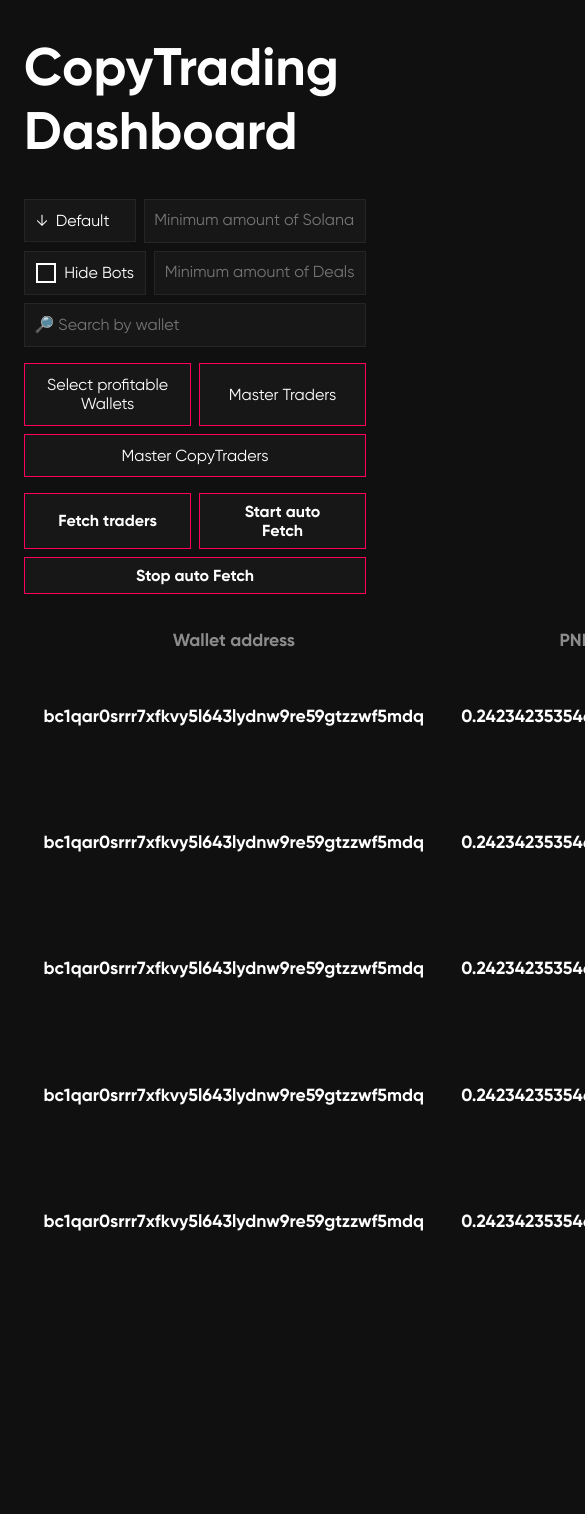
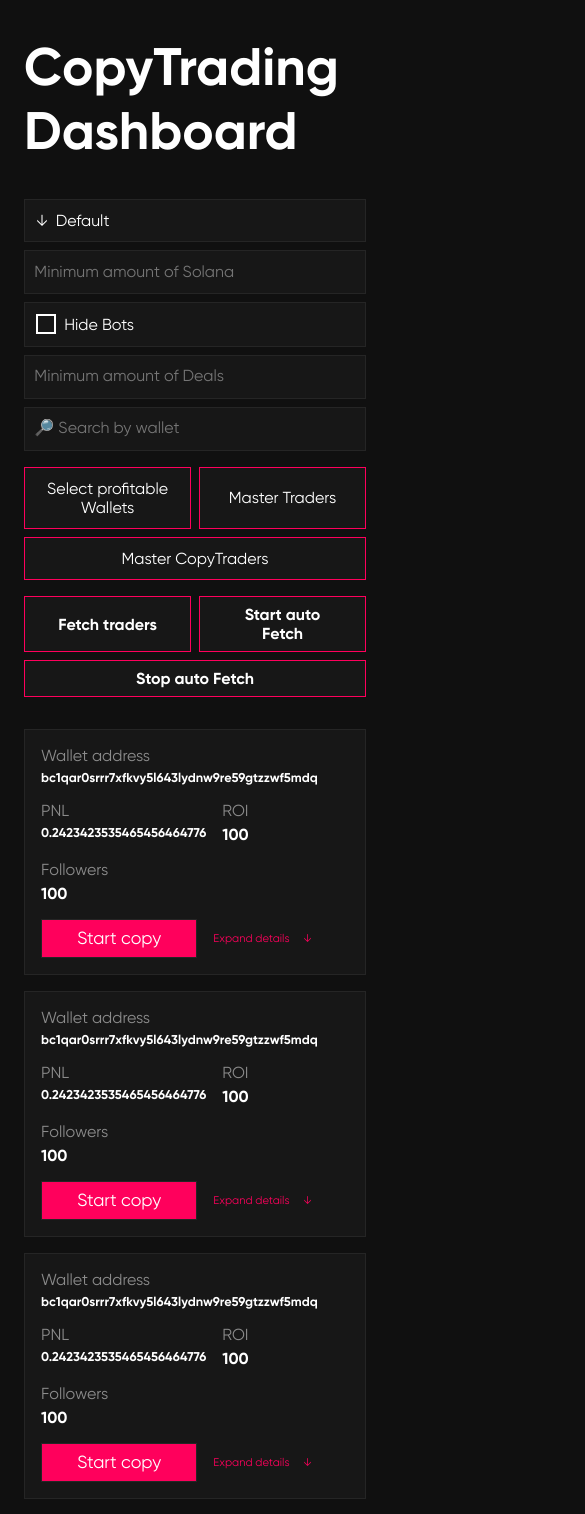
Before and after one commit to LaineZ/trading-table, an Angular app: page / in a window 390 px wide. Shown: the top 1514 px of the page, 585 px wide, since content can reach past the window. Before the commit the page ends 1293 px from the top, so only its background shows below. Built offline with nearby package versions, Linux system fonts and the light colour scheme.

Commit message:
Mobile adopatation

```diff
--- a/src/app/filter/filter.component.scss
+++ b/src/app/filter/filter.component.scss
@@ -158,3 +158,9 @@ input::-webkit-input-placeholder {
     padding: 0.7em;
   }
 }
+
+@media (max-width: 395px) {
+  .select-wrapper {
+    width: 100%;
+  }
+}
--- /dev/null
+++ b/src/app/trading-item/trading-item.component.html
@@ -0,0 +1,32 @@
+<ng-container>
+  <td>bc1qar0srrr7xfkvy5l643lydnw9re59gtzzwf5mdq</td>
+  <td>0.2423423535465456464776</td>
+  <td>100</td>
+  <td>100</td>
+  <td class="actions">
+    <a href="#" class="control btn start-copy">Start copy</a>
+    <button class="control btn expand-details">Expand details <span style="margin-left: 1em">↓</span></button>
+  </td>
+  <div class="item">
+    <div class="info headline">
+      <h4>Wallet address</h4>
+      <p class="wallet-address">bc1qar0srrr7xfkvy5l643lydnw9re59gtzzwf5mdq</p>
+    </div>
+    <div class="info">
+      <h4>PNL</h4>
+      <p class="wallet-address">0.2423423535465456464776</p>
+    </div>
+    <div class="info">
+      <h4>ROI</h4>
+      <p>100</p>
+    </div>
+    <div class="info">
+      <h4>Followers</h4>
+      <p>100</p>
+    </div>
+    <div class="actions headline">
+      <a href="#" class="control btn start-copy">Start copy</a>
+      <button class="control btn expand-details">Expand details <span style="margin-left: 1em">↓</span></button>
+    </div>
+  </div>
+</ng-container>
--- /dev/null
+++ b/src/app/trading-item/trading-item.component.scss
@@ -0,0 +1,77 @@
+.start-copy {
+  background-color: var(--accent);
+  font-size: 1.1em;
+  padding: 0.5em 2em;
+  vertical-align: middle;
+  text-align: center;
+}
+
+.start-copy:hover {
+  background-color: var(--fg);
+  color: var(--bg);
+}
+
+.actions {
+  display: flex;
+  place-items: center;
+  gap: 1em;
+}
+
+.expand-details {
+  border: none;
+  background-color: transparent;
+  color: var(--accent);
+}
+
+.expand-details:hover {
+  background-color: var(--bg1);
+  color: var(--fg);
+}
+
+.item {
+  display: none;
+  grid-template-columns: repeat(2, 1fr);
+  background-color: var(--bg1);
+  border: 0.1em solid var(--fg1);
+  padding: 1em;
+  gap: 1em;
+  max-width: 400px;
+}
+
+.headline {
+  grid-column: span 2;
+}
+
+.wallet-address {
+  font-size: 0.8em;
+}
+
+h4, p {
+  margin: 0;
+}
+
+h4 {
+  font-weight: normal;
+  margin-bottom: 0.3em;
+  color: var(--fg2);
+}
+
+p {
+  font-weight: bold;
+  overflow-wrap: break-word;
+}
+
+@media (max-width: 1200px) {
+  td {
+    display: none !important;
+  }
+
+  .item {
+    display: grid;
+  }
+
+  .expand-details {
+    font-size: 0.7em;
+    padding: 0;
+  }
+}
--- a/src/app/trading-table/trading-table.component.html
+++ b/src/app/trading-table/trading-table.component.html
@@ -1,3 +1,4 @@
+<div class="trades-container">
   <table class="trades">
     <tr>
       <th>Wallet address</th>
@@ -6,14 +7,9 @@
       <th>Followers</th>
       <th></th>
     </tr>
-  <tr *ngFor="let number of [0,1,2,3,4]">
-    <td>bc1qar0srrr7xfkvy5l643lydnw9re59gtzzwf5mdq</td>
-    <td>0.2423423535465456464776</td>
-    <td>100</td>
-    <td>100</td>
-    <td class="actions">
-      <a href="#" class="control btn start-copy">Start copy</a>
-      <button class="control btn expand-details">Expand details <span style="margin-left: 1em">↓</span></button>
-    </td>
-  </tr>
+    <tr *ngFor="let number of [0,1,2,3,4]" app-trading-item></tr>
   </table>
+  <div class="trades-mobile">
+    <div *ngFor="let number of [0,1,2,3,4]" app-trading-item></div>
+  </div>
+</div>
--- a/src/app/trading-table/trading-table.component.scss
+++ b/src/app/trading-table/trading-table.component.scss
@@ -16,30 +16,20 @@
   text-align: center;
 }
 
-.start-copy {
-  background-color: var(--accent);
-  font-size: 1.1em;
-  padding: 0.5em 2em;
+.trades-mobile {
+  display: none;
 }
 
-.start-copy:hover {
-  background-color: var(--fg);
-  color: var(--bg);
+@media (max-width: 1200px) {
+  .trades {
+    display: none;
+  }
+
+  .trades-mobile {
+    display: flex;
+    margin-left: auto;
+    margin-right: auto;
+    flex-wrap: wrap;
+    gap: 1em;
+  }
 }
-
-.actions {
-  display: flex;
-  place-items: center;
-  gap: 1em;
-}
-
-.expand-details {
-  border: none;
-  background-color: transparent;
-  color: var(--accent);
-}
-
-.expand-details:hover {
-  background-color: var(--bg1);
-  color: var(--fg);
-}
--- a/src/app/trading-table/trading-table.component.ts
+++ b/src/app/trading-table/trading-table.component.ts
@@ -1,10 +1,11 @@
 import { Component } from '@angular/core';
 import { CommonModule } from '@angular/common';
+import {TradingItemComponent} from "../trading-item/trading-item.component";
 
 @Component({
   selector: 'app-trading-table',
   standalone: true,
-  imports: [CommonModule],
+  imports: [CommonModule, TradingItemComponent],
   templateUrl: './trading-table.component.html',
   styleUrls: ['./trading-table.component.scss']
 })
```
Also changed, not shown: src/app/trading-item/trading-item.component.ts (added, +13 -0 lines), 1 other file (tests, documents, lock files or other folders). Lines whose indentation alone changed are shown as unchanged.
